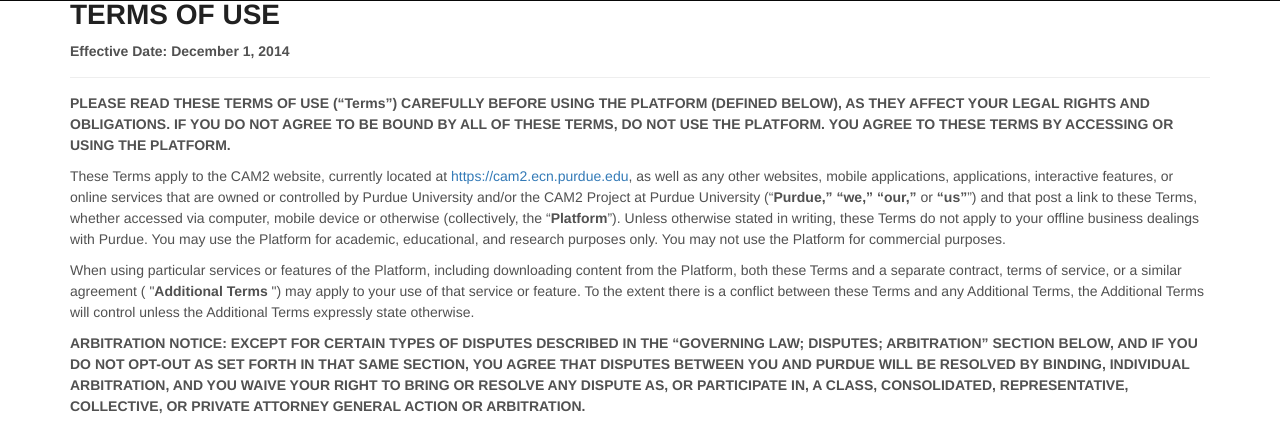
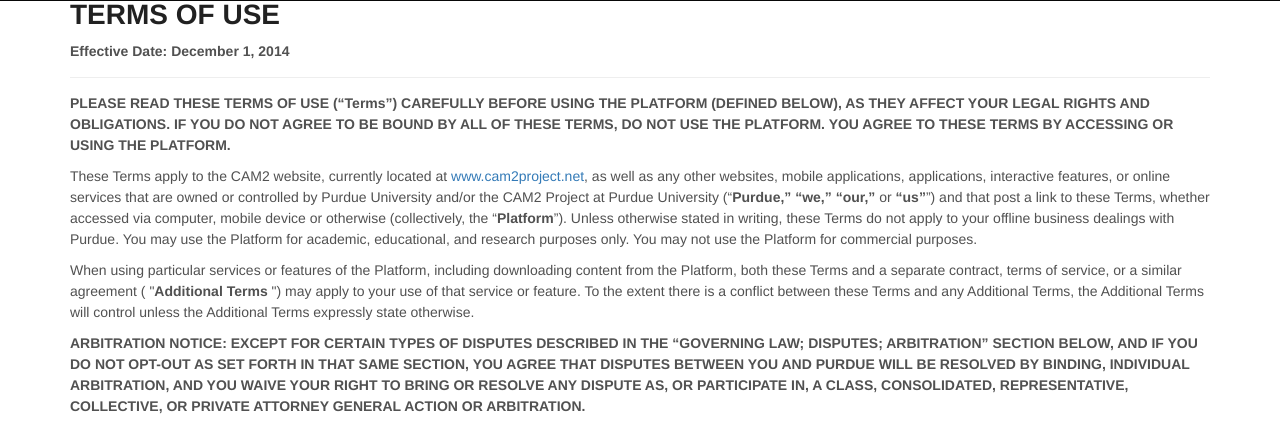
Before and after one commit to PurdueCAM2Project/CAM2WebUI, a Django app: template app/templates/app/terms.html in a window 1280 px wide. Shown: the part 50-474 px from the top of the page. Run offline with Django 3.2, Linux system fonts and the light colour scheme; the template is opened without the code that fills it, so the values that code supplies are empty; some libraries are stand-ins or nearby versions.

Commit message:
change privacy and terms of use page reference link to new site

```diff
--- a/app/templates/app/privacy.html
+++ b/app/templates/app/privacy.html
@@ -11,7 +11,7 @@
   </p>
   <hr class="divide-divider">
   <p>
-    This Privacy Policy applies to the CAM2 website, currently located at <a href="https://cam2.ecn.purdue.edu/">https://cam2.ecn.purdue.edu</a>, as well as any other websites, webpages, mobile applications, applications, interactive features, or online services that are owned or controlled by Purdue University and/or the CAM2 Project at Purdue University (“<strong>Purdue,” “we,” “our,” </strong>or<strong> “us”</strong>”) and that post a link to this Privacy Policy, whether accessed via computer, mobile device or otherwise (collectively, the “<strong>Platform</strong>”). This Privacy Policy only covers information collected on or through the Platform and does not cover any information collected by Purdue on or through any other website, mobile app, or offline, unless specifically stated. This Privacy Policy explains Purdue’s information practices at the Platform, such as the types of information Purdue collects regarding visitors to or users of the Platform and how we may use that information. Please review this Privacy Policy carefully. In addition, please review the Platform’s <a href="https://cam2.ecn.purdue.edu/terms">Terms of Use</a>, which governs your use of the Platform.
+    This Privacy Policy applies to the CAM2 website, currently located at <a href="http://www.cam2project.net/">www.cam2project.net</a>, as well as any other websites, webpages, mobile applications, applications, interactive features, or online services that are owned or controlled by Purdue University and/or the CAM2 Project at Purdue University (“<strong>Purdue,” “we,” “our,” </strong>or<strong> “us”</strong>”) and that post a link to this Privacy Policy, whether accessed via computer, mobile device or otherwise (collectively, the “<strong>Platform</strong>”). This Privacy Policy only covers information collected on or through the Platform and does not cover any information collected by Purdue on or through any other website, mobile app, or offline, unless specifically stated. This Privacy Policy explains Purdue’s information practices at the Platform, such as the types of information Purdue collects regarding visitors to or users of the Platform and how we may use that information. Please review this Privacy Policy carefully. In addition, please review the Platform’s <a href="https://cam2.ecn.purdue.edu/terms">Terms of Use</a>, which governs your use of the Platform.
   </p>
   <hr class="divide-divider">
   <h3><strong>TABLE OF CONTENTS</strong></h3>
--- a/app/templates/app/terms.html
+++ b/app/templates/app/terms.html
@@ -15,7 +15,7 @@
     </strong>
   </p>
   <p>
-    These Terms apply to the CAM2 website, currently located at <a href="https://cam2.ecn.purdue.edu/">https://cam2.ecn.purdue.edu</a>, as well as any other websites, mobile applications, applications, interactive features, or online services that are owned or controlled by Purdue University and/or the CAM2 Project at Purdue University (“<strong>Purdue,” “we,” “our,” </strong>or<strong> “us”</strong>”) and that post a link to these Terms, whether accessed via computer, mobile device or otherwise (collectively, the “<strong>Platform</strong>”). Unless otherwise stated in writing, these Terms do not apply to your offline business dealings with Purdue. You may use the Platform for academic, educational, and research purposes only. You may not use the Platform for commercial purposes.
+    These Terms apply to the CAM2 website, currently located at <a href="http://www.cam2project.net/">www.cam2project.net</a>, as well as any other websites, mobile applications, applications, interactive features, or online services that are owned or controlled by Purdue University and/or the CAM2 Project at Purdue University (“<strong>Purdue,” “we,” “our,” </strong>or<strong> “us”</strong>”) and that post a link to these Terms, whether accessed via computer, mobile device or otherwise (collectively, the “<strong>Platform</strong>”). Unless otherwise stated in writing, these Terms do not apply to your offline business dealings with Purdue. You may use the Platform for academic, educational, and research purposes only. You may not use the Platform for commercial purposes.
   </p>
   <p>
     When using particular services or features of the Platform, including downloading content from the Platform, both these Terms and a separate contract, terms of service, or a similar agreement (
```
